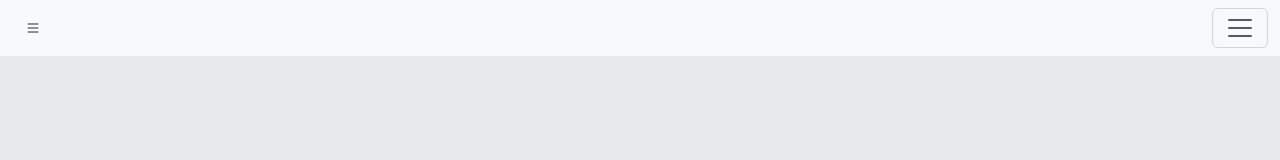
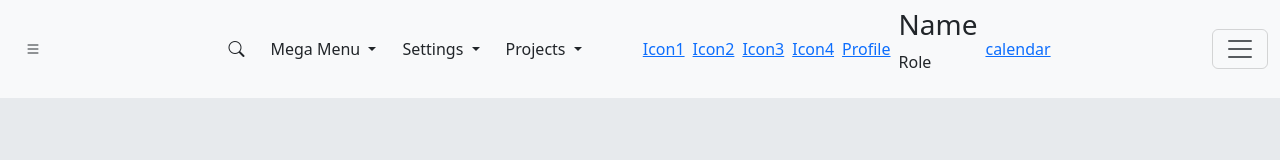
Before and after one commit to Kenref/---ipp-assessment, a website built with Vite: page index.html in a window 1280 px wide. Built offline with nearby package versions, Linux system fonts and the light colour scheme.

Commit message:
added navbar placeholders

```diff
--- a/index.html
+++ b/index.html
@@ -28,6 +28,53 @@
       </div>
       <!-- end left sidebar -->
 
+      <div class="d-flex align-items-center">
+        <button class="btn"><i class="bi bi-search"></i></button>
+        <div class="dropdown">
+          <button class="btn dropdown-toggle" type="button" data-bs-toggle="dropdown">
+            Mega Menu
+          </button>
+          <ul class="dropdown-menu">
+            <li><a class="dropdown-item" href="#">Action</a></li>
+          </ul>
+        </div>
+        <div class="dropdown">
+          <button class="btn dropdown-toggle" type="button" data-bs-toggle="dropdown">
+            Settings
+          </button>
+          <ul class="dropdown-menu">
+            <li><a class="dropdown-item" href="#">Action</a></li>
+          </ul>
+        </div>
+        <div class="dropdown">
+          <button class="btn dropdown-toggle" type="button" data-bs-toggle="dropdown">
+            Projects
+          </button>
+          <ul class="dropdown-menu">
+            <li><a class="dropdown-item" href="#">Action</a></li>
+          </ul>
+        </div>
+        <div class="d-flex align-items-center ms-5 gap-2">
+          <a href="">Icon1</a>
+          <a href="">Icon2</a>
+          <a href="">Icon3</a>
+          <a href="">Icon4</a>
+
+          <a href="">Profile</a>
+          <div>
+            <h3>Name</h3>
+            <p>Role</p>
+          </div>
+          <a href="">calendar</a>
+        </div>
+
+
+
+      </div>
+
+
+
+
       <button class="navbar-toggler" type="button" data-bs-toggle="offcanvas" data-bs-target="#offcanvasNavbar">
         <span class="navbar-toggler-icon"></span>
       </button>
```
